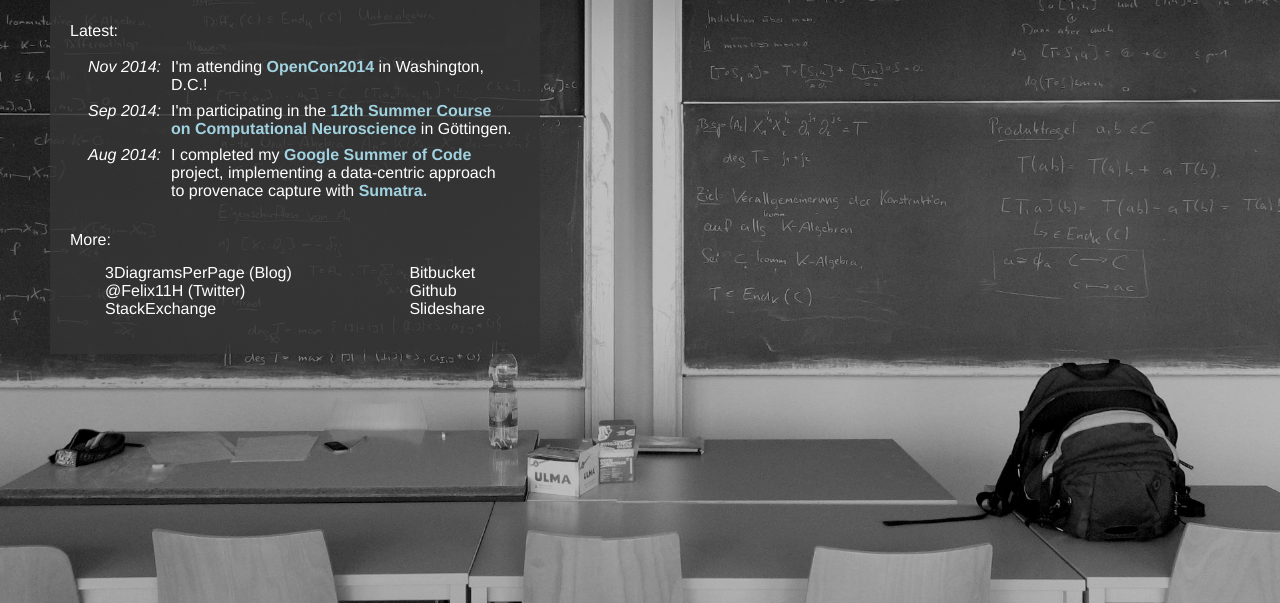
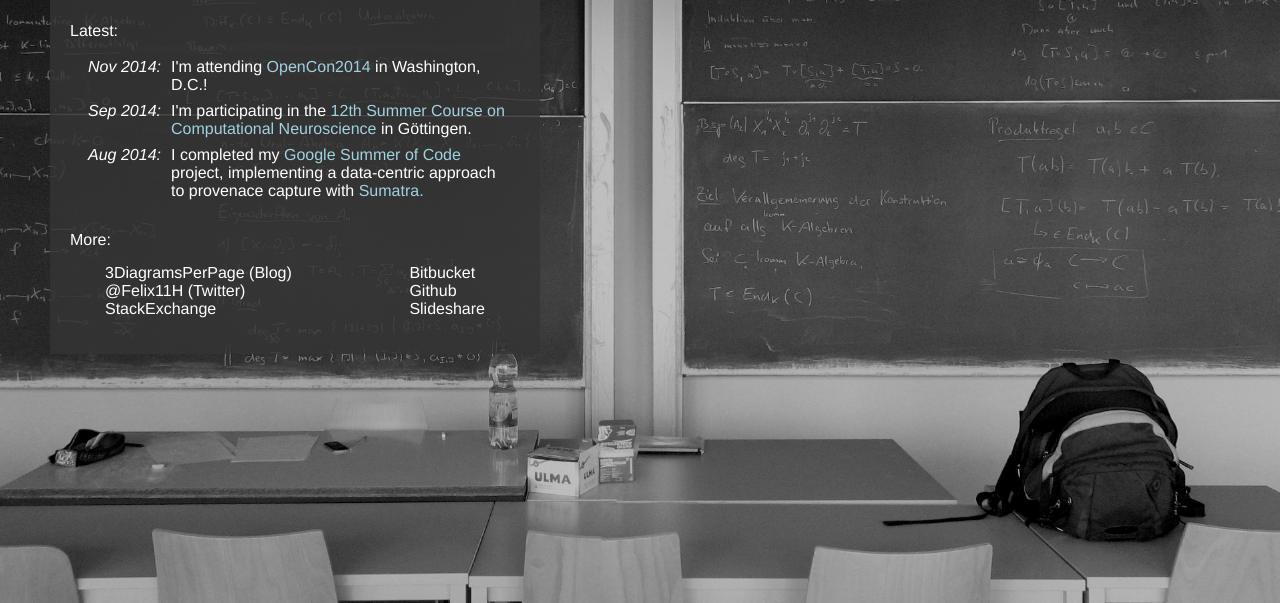
Before and after one commit to felix11h/felix11h.github.io, a plain HTML site: page index.html in a window 1280 px wide. Shown: the part 197-800 px from the top of the page. Drawn offline with Linux system fonts and the light colour scheme.

Commit message:
publish 1.0

```diff
--- a/styles.css
+++ b/styles.css
@@ -1,7 +1,7 @@
 * { padding: 0; margin: 0; }
 p { color: white; font-family: Helvetica; font-size: 16px; line-height: 24px; margin-bottom: 22px; }
 h1 { color: white; font-family: Helvetica; font-size: 34px; line-height: 32px; margin-bottom:20px; }
-a { color: #A1D2E0; font-weight: bold; text-decoration: none; }
+a { color: #A1D2E0; font-weight: normal; text-decoration: none; }
 a:hover { text-decoration: underline; }
 
 #content {background-color: rgba(53,53,53,0.8);; width: 450px; padding: 20px 20px 20px 20px; margin: 50px auto 0 50px !important; }
```
